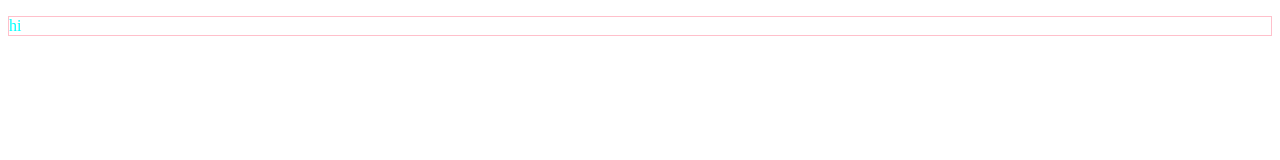
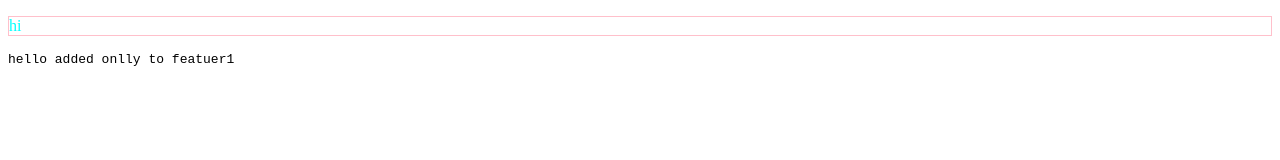
Before and after one commit to bishtnandini/localrepo, a plain HTML site: page index.html in a window 1280 px wide. Drawn offline with Linux system fonts and the light colour scheme.

Commit message:
added some features to featues branch only

```diff
--- a/index.html
+++ b/index.html
@@ -8,5 +8,6 @@
 </head>
 <body>
     <p>hi </p>
+    <pre>hello added onlly to featuer1</pre>
 </body>
 </html>
```
Also changed, not shown: 1 other file.
